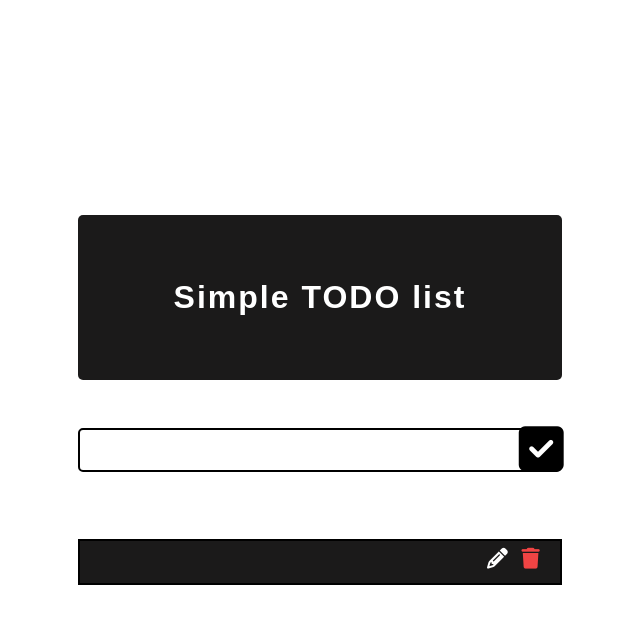
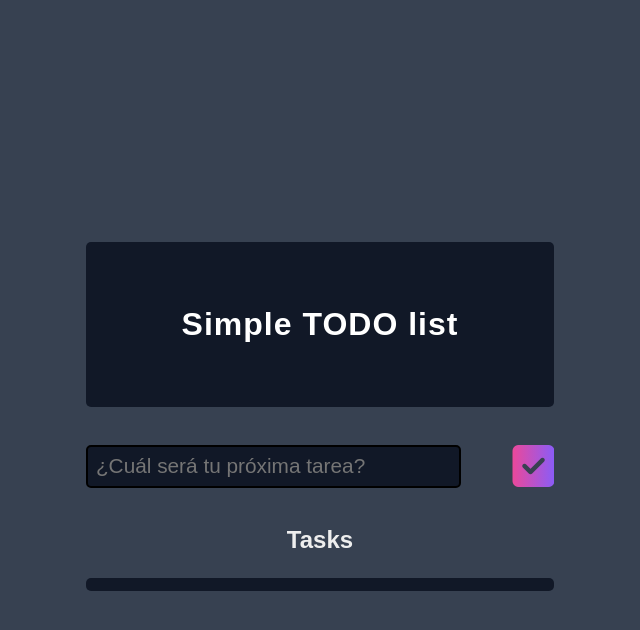
Before and after one commit to EnolCode/To-Do-List, a website built with Vite: page src/index.html in a window 1280 px wide. Both pictures are taken after a click on the icon 861 px from the left and 472 px from the top of the page. Shown: the whole page, without its empty margins (320-960 px from the left). Built offline with nearby package versions, Linux system fonts and the light colour scheme.

Commit message:
working in sfripts

```diff
--- a/src/index.html
+++ b/src/index.html
@@ -6,19 +6,46 @@
     <meta name="viewport" content="width=device-width, initial-scale=1.0" />
     <title>To Do List</title>
     <link rel="stylesheet" href="./sass/styles.scss" />
-    <script src="https://kit.fontawesome.com/8b36fc8439.js" crossorigin="anonymous"></script>
+    <script
+      src="https://kit.fontawesome.com/8b36fc8439.js"
+      crossorigin="anonymous"
+    ></script>
   </head>
   <body>
-    <section class="list">
-      <h1 class="list__title">Simple TODO list</h1>
-      <div class="list__container-input">
-        <input type="text" class="list__container-input__task" />
-        <i class="fa-solid fa-square-check list__container-input__button"></i>
-      </div>
+    <header>
+      <h1 class="title">Simple TODO list</h1>
 
-      <!-- <input type="text"> -->
-      <div class="list__container-tasks">
-        <ul class="list__container-tasks__list"></ul>
+      <form class="task-form">
+        <input
+          class="task-form__input"
+          type="text"
+          class="list__container-input__task"
+          placeholder="¿Cuál será tu próxima tarea?"
+        />
+        <i class="fa-solid fa-square-check task-form__submit"></i>
+      </form>
+    </header>
+    <section class="task-list">
+      <div class="content">
+        <h2 class="task-list__title">Tasks</h2>
+        <!-- <div class="task-list__tasks">
+          <div class="task-list__container-input">
+            <input
+              class="task-list__input"
+              type="text"
+              value="My task"
+              readonly
+            />
+          </div>
+          <div class="task-list__actions">
+            <button class="task-list__btn-delete">
+              <i class="fa-solid fa-pencil icon-modify icon"></i>
+            </button>
+            <button class="task-list__btn-delete">
+              <i class="fa-solid fa-trash icon-delete icon"></i>
+            </button>
+          </div> -->
+        <!-- </div> -->
       </div>
     </section>
     <script type="module" src="./js/scripts.js"></script>
--- a/src/js/scripts.js
+++ b/src/js/scripts.js
@@ -1,23 +1,54 @@
-const button = document.querySelector(".list__container-input__button");
-const task = document.querySelector(".list__container-input__task");
-const list = document.querySelector(".list__container-tasks__list");
-const divIcons = document.createElement("div");
+// const button = document.querySelector(".list__container-input__button");
+// const task = document.querySelector(".list__container-input__task");
+// const list = document.querySelector(".list__container-tasks__list");
+// const divIcons = document.createElement("div");
 
-button.addEventListener("click", (e) => {
-  // const taskValue = `<li class="task">${task.value}</li>`;
-  list.innerHTML += `<li class="task"><input class="input-main" value="${task.value}" readonly><div class="div-icons"> <i class="fa-solid fa-pencil icon-modify"></i> <i class="fa-solid fa-trash icon-delete"></i></div> </li>`;
-  const btnDelete = document.querySelectorAll(".icon-delete");
-  const btnModify = document.querySelectorAll(".icon-modify");
+// button.addEventListener("click", (e) => {
+//   const buttonModify = `<i class="fa-solid fa-pencil icon-modify"></i>`;
+//   list.innerHTML += `<li class="task"><input class="input-main" value="${task.value}" readonly><div class="div-icons"> ${buttonModify} <i class="fa-solid fa-trash icon-delete"></i></div> </li>`;
+//   const btnDelete = document.querySelectorAll(".icon-delete");
+//   const btnModify = document.querySelectorAll(".icon-modify");
+//   task.value = "";
 
-  task.value = "";
-  btnDelete.forEach((el) =>
-    el.addEventListener("click", (e) => {
-      list.removeChild(e.path[2]);
-    })
-  );
-  btnModify.forEach((el) =>
-    el.addEventListener("click", (e) => {
-      console.log(e.path[2].firstChild.removeAttribute("readonly"));
-    })
-  );
+//   btnDelete.forEach((el) =>
+//     el.addEventListener("click", (e) => {
+//       list.removeChild(e.path[2]);
+//     })
+//   );
+
+//   btnModify.forEach((el) =>
+//     el.addEventListener("click", (e) => {
+//       e.path[2].firstChild.removeAttribute("readonly");
+//       // e.path[3].removeChild(e);
+//       // e.target.innerHTML = " ";
+//       // divIcons.removeChild(btnModify);
+//       e.target.innerHTML = "JAJA";
+//       console.log(e.target.innerHTML);
+//     })
+//   );
+// });
+
+window.addEventListener("load", () => {
+  const btnSubmit = document.querySelector(".task-form__submit");
+  const input = document.querySelector(".task-form__input");
+  const listContent = document.querySelector(".content");
+
+  btnSubmit.addEventListener("click", (e) => {
+    const task = input.value;
+    if (!task) {
+      alert("Please fill out the task");
+    }
+
+    const taskElement = document.createElement("div");
+    taskElement.classList.add("task-list__tasks");
+
+    const taskContentElement = document.createElement("div");
+    taskContentElement.classList.add("task-list__container-input");
+    taskContentElement.innerText = task;
+
+    taskElement.appendChild(taskContentElement);
+    const taskInput = document.createElement("input");
+    taskInput.classList.add("task-list__input");
+    listContent.appendChild(taskElement);
+  });
 });
--- /dev/null
+++ b/src/sass/_colors.scss
@@ -0,0 +1,9 @@
+$colors: (
+  "dark": #374151,
+  "darker": #1f2937,
+  "darkest": #111827,
+  "gray": #6b7280,
+  "light": #eee,
+  "pink": #ec4899,
+  "purple": #8b5cf6,
+);
--- /dev/null
+++ b/src/sass/_header.scss
@@ -0,0 +1,50 @@
+@use "./colors" as c;
+
+header {
+  height: 20em;
+  display: flex;
+  flex-direction: column;
+  justify-content: space-evenly;
+
+  .title {
+    background-color: map-get(c.$colors, "darkest");
+    color: #ffffff;
+    letter-spacing: 1px;
+    padding: 2em 3em;
+    border-radius: 5px;
+  }
+
+  .task-form {
+    display: flex;
+    align-items: center;
+    justify-content: space-between;
+    &__input {
+      width: 80%;
+      height: 90%;
+      padding: 0.4em;
+      font-size: 1.3em;
+      border: 2px solid black;
+      border-radius: 5px;
+      background-color: map-get(c.$colors, "darkest");
+      color: #ffffff;
+    }
+    &__submit {
+      font-size: 3em;
+      background-image: linear-gradient(
+        to right,
+        map-get(c.$colors, "pink"),
+        map-get(c.$colors, "purple")
+      );
+      -webkit-background-clip: text;
+      -webkit-text-fill-color: transparent;
+      cursor: pointer;
+      transition: 0.4s;
+      &:hover {
+        opacity: 0.7;
+      }
+      &:active {
+        opacity: 0.3;
+      }
+    }
+  }
+}
--- /dev/null
+++ b/src/sass/_list-tasks.scss
@@ -0,0 +1,66 @@
+@use "./colors" as c;
+
+.task-list {
+  width: 29.25em;
+  display: flex;
+  flex-direction: column;
+  text-align: center;
+  &__title {
+    margin-bottom: 1em;
+  }
+  &__tasks {
+    border-radius: 5px;
+    background-color: map-get(c.$colors, "darkest");
+    margin-bottom: 0.2em;
+    display: flex;
+    align-items: center;
+    justify-content: space-between;
+  }
+  &__container-input {
+    font-size: 2em;
+    color: map-get(c.$colors, "light");
+    padding: 0.2em 0.5em;
+  }
+  &__input {
+    color: map-get(c.$colors, "light");
+    outline: none;
+    border: none;
+    border-radius: 5px;
+    background-color: map-get(c.$colors, "darkest");
+    font-size: 0.75em;
+    padding: 0.5em 0.8em;
+
+    &:not(:read-only) {
+      color: map-get(c.$colors, "pink");
+    }
+  }
+  &__actions {
+    display: flex;
+    padding: 0 0.5em;
+  }
+  button {
+    border: none;
+    transition: 0.4s;
+  }
+  .icon {
+    padding: 0 0.4em;
+    cursor: pointer;
+    background-color: map-get(c.$colors, "darkest");
+    border: none;
+    font-size: 1.8em;
+  }
+
+  .icon-delete {
+    color: rgb(219, 35, 35);
+    &:hover {
+      color: red;
+    }
+  }
+
+  .icon-modify {
+    color: map-get(c.$colors, "gray");
+    &:hover {
+      color: rgb(94, 90, 90);
+    }
+  }
+}
--- a/src/sass/styles.scss
+++ b/src/sass/styles.scss
@@ -1,3 +1,7 @@
+@use "./header";
+@use "./colors" as c;
+@use "./list-tasks";
+
 * {
   margin: 0;
   padding: 0;
@@ -5,109 +9,113 @@
 }
 
 body {
-  height: 100vh;
+  min-height: 100vh;
   display: flex;
+  flex-direction: column;
   justify-content: center;
   align-items: center;
+  font-family: sans-serif;
+  background-color: map-get(c.$colors, "dark");
+  color: map-get(c.$colors, "light");
 }
 
-.list {
-  height: 25em;
-  display: flex;
-  flex-direction: column;
-  justify-content: space-evenly;
-  &__title {
-    font-size: 2em;
-    font-family: sans-serif;
-    letter-spacing: 2px;
-    background: #1b1a1a;
-    color: #ffffff;
-    padding: 2em 3em;
-    border-radius: 5px;
-    margin-bottom: 1em;
-  }
-  &__container-input {
-    &__task {
-      border-radius: 5px;
-      width: 100%;
-      padding: 0.4em;
-      font-size: 1.3em;
-      border: 2px solid black;
-    }
-    &__button {
-      font-size: 3.21em;
-      position: relative;
-      bottom: 50%;
-      left: 91%;
-      cursor: pointer;
-      &:hover {
-        color: rgb(75, 68, 68);
-      }
-    }
-  }
-  &__container-tasks__list {
-    // width: 10em;
-    // background: red;
-    border-radius: 5px;
-  }
+// .list {
+//   height: 25em;
+//   display: flex;
+//   flex-direction: column;
+//   justify-content: space-evenly;
+//   &__title {
+//     font-size: 2em;
+//     font-family: sans-serif;
+//     letter-spacing: 2px;
+//     background: #1b1a1a;
+//     color: #ffffff;
+//     padding: 2em 3em;
+//     border-radius: 5px;
+//     margin-bottom: 1em;
+//   }
+//   &__container-input {
+//     &__task {
+//       border-radius: 5px;
+//       width: 100%;
+//       padding: 0.4em;
+//       font-size: 1.3em;
+//       border: 2px solid black;
+//     }
+//     &__button {
+//       font-size: 3.21em;
+//       position: relative;
+//       bottom: 50%;
+//       left: 91%;
+//       cursor: pointer;
+//       &:hover {
+//         color: rgb(75, 68, 68);
+//       }
+//     }
+//   }
+//   &__container-tasks__list {
+//     // width: 10em;
+//     // background: red;
+//     border-radius: 5px;
+//   }
 
-  .icon-delete {
-    cursor: pointer;
-    color: rgb(240, 68, 68);
-    &:hover {
-      color: red;
-    }
-  }
+//   .icon-delete {
+//     cursor: pointer;
+//     color: rgb(240, 68, 68);
+//     &:hover {
+//       color: red;
+//     }
+//   }
 
-  .icon-modify {
-    margin: 0 0.4em;
-    cursor: pointer;
-    &:hover {
-      color: rgb(124, 118, 118);
-    }
-    // color: bluewhite;
-  }
+//   .icon-modify {
+//     margin: 0 0.4em;
+//     cursor: pointer;
+//     &:hover {
+//       color: rgb(124, 118, 118);
+//     }
+//     // color: bluewhite;
+//   }
 
-  .task {
-    // margin: 1em;
-    font-size: 1.3em;
-    padding: 0.3em 1em;
-    border: 2px solid black;
-    display: flex;
-    flex-direction: row;
-    justify-content: space-between;
-    color: white;
-    background: #1b1a1a;
+//   .task {
+//     // margin: 1em;
+//     font-size: 1.3em;
+//     padding: 0.3em 1em;
+//     border: 2px solid black;
+//     display: flex;
+//     flex-direction: row;
+//     justify-content: space-between;
+//     color: white;
+//     background: #1b1a1a;
 
-    &:hover .input-main {
-      transition: 0.1s;
-      background: rgba(255, 255, 255, 0.719);
-      color: black;
-      box-shadow: none;
-    }
-    &:hover {
-      transition: 0.1s;
-      background: rgba(255, 255, 255, 0.719);
+//     &:hover .input-main {
+//       transition: 0.1s;
+//       background: rgba(255, 255, 255, 0.719);
+//       color: black;
+//       box-shadow: none;
+//     }
+//     &:hover {
+//       transition: 0.1s;
+//       background: rgba(255, 255, 255, 0.719);
 
-      color: black;
-    }
-    &:hover .icon-delete {
-    }
-  }
-  // .div-icons {
-  //   padding: 1em;
-  // }
+//       color: black;
+//     }
+//     &:hover .icon-delete {
+//     }
+//   }
+//   // .div-icons {
+//   //   padding: 1em;
+//   // }
 
-  .input-main {
-    background: #1b1a1a;
-    border: none;
-    color: white;
-    font-size: 1.2em;
-    outline: none;
-    &:checked {
-      border: none;
-      // transition: 0.3s;
-      // background: rgba(241, 233, 233, 0.719);
-    }
-  }
-}
+//   .input-main {
+//     background: #1b1a1a;
+//     border: none;
+//     color: white;
+//     font-size: 1.2em;
+//     outline: none;
+//     &:checked {
+//       border: none;
+//       // transition: 0.3s;
+//       // background: rgba(241, 233, 233, 0.719);
+//     }
+//   }
+// }
```
